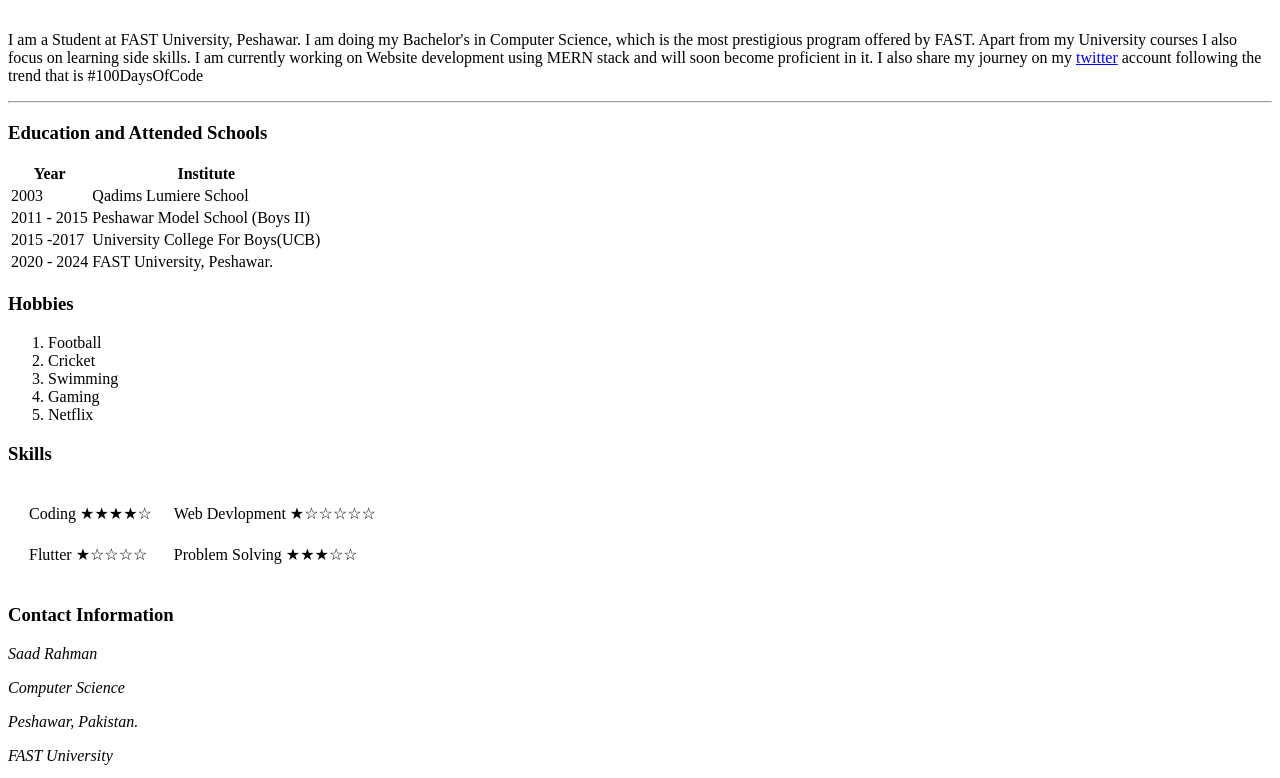
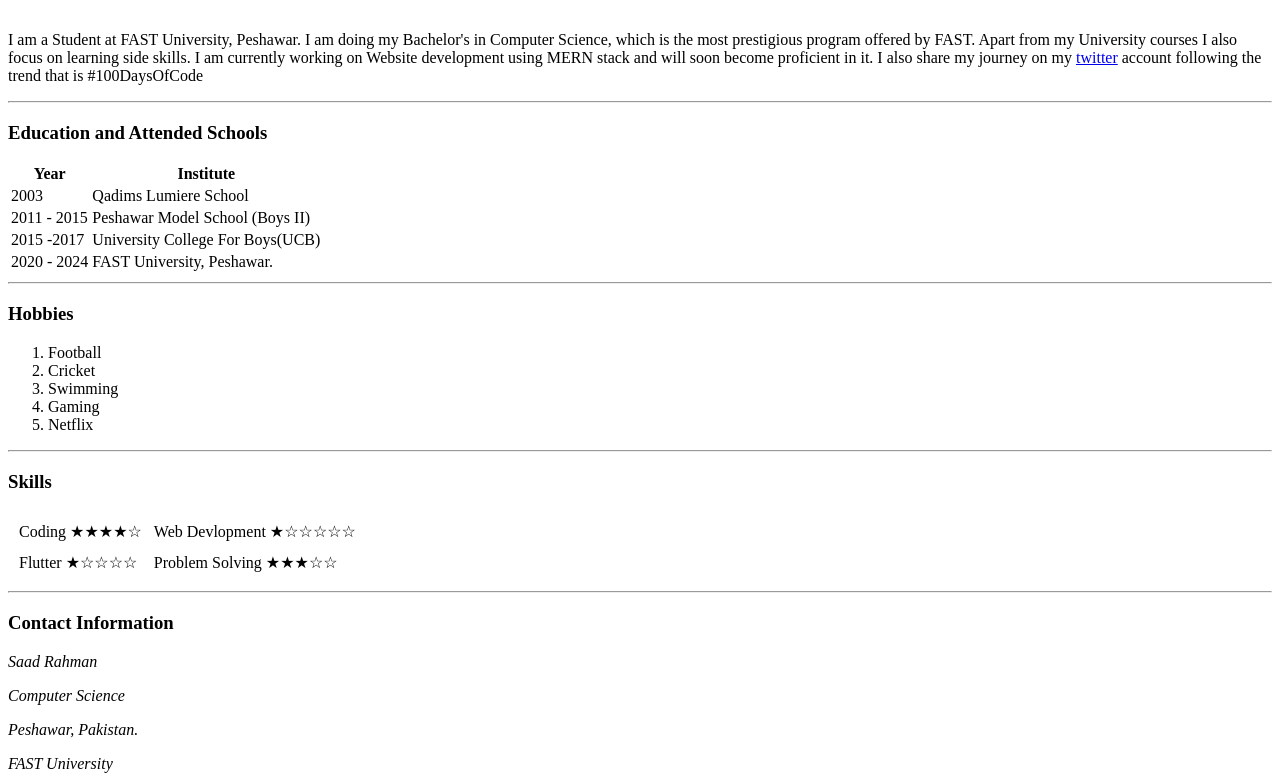
Before and after one commit to TechGuySaad/personalblog.github.io, a plain HTML site: page index.html in a window 1280 px wide. Shown: the part 397-1175 px from the top of the page. Drawn offline with Linux system fonts and the light colour scheme.

Commit message:
added horizontal rule and cellspacing changed

```diff
--- a/index.html
+++ b/index.html
@@ -65,6 +65,7 @@
         </tr>
       </tbody>
     </table>
+    <hr>
     <h3>Hobbies</h3>
     <ol>
       <li>Football</li>
@@ -73,8 +74,9 @@
       <li>Gaming</li>
       <li>Netflix</li>
     </ol>
+    <hr>
     <h3>Skills</h3>
-    <table cellspacing="20px">
+    <table cellspacing="10">
       <tr>
         <td>Coding ★★★★☆</td>
         <td>Web Devlopment ★☆☆☆☆☆</td>
@@ -86,6 +88,7 @@
       </tr>
 
     </table>
+    <hr>
 
     <h3>Contact Information</h3>
     <p><em>Saad Rahman</em></p>
```
